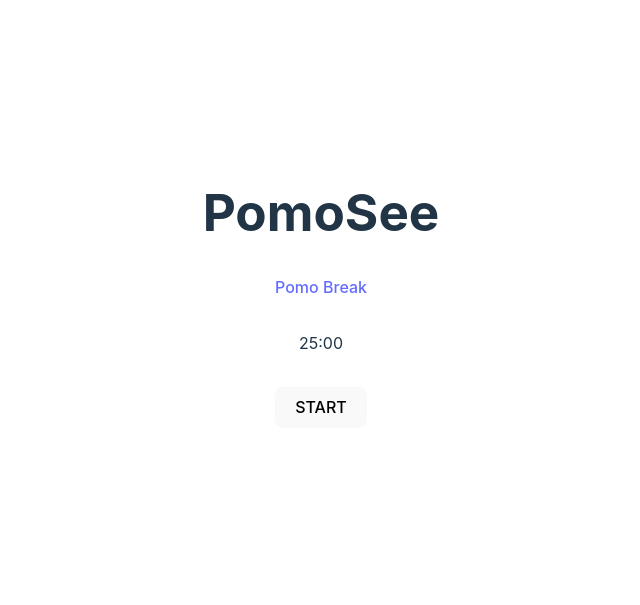
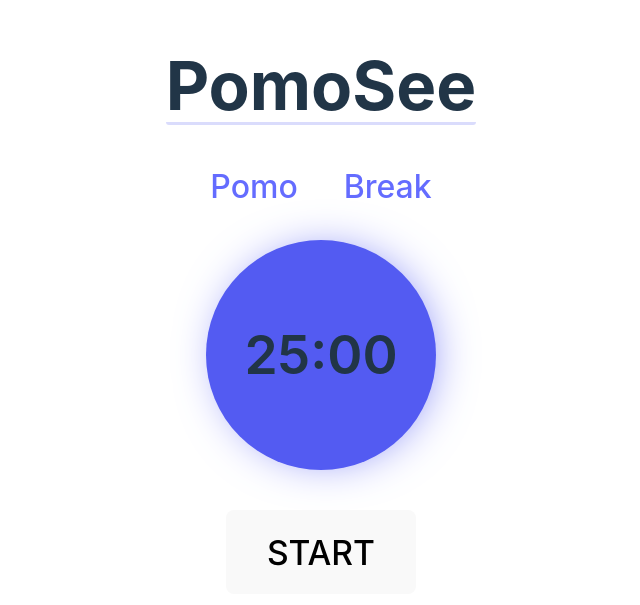
Before and after one commit to theusagiya/Pomodoro-timer, a React (Vite) app in the folder pomosee/: page / in a window 1280 px wide. Shown: the part 111-716 px from the top of the page, without its empty margins (319-959 px from the left). Built offline with nearby package versions, Linux system fonts and the light colour scheme.

Commit message:
css update

```diff
--- a/pomosee/src/App.css
+++ b/pomosee/src/App.css
@@ -1,41 +1,72 @@
 #root {
-  max-width: 1280px;
-  margin: 0 auto;
-  padding: 2rem;
+  /* max-width: 1280px; */
+  margin: 0 ;
+  padding: 0;
   text-align: center;
 }
 
-.logo {
-  height: 6em;
-  padding: 1.5em;
-  will-change: filter;
-}
-.logo:hover {
-  filter: drop-shadow(0 0 2em #646cffaa);
-}
-.logo.react:hover {
-  filter: drop-shadow(0 0 2em #61dafbaa);
+
+* {
+  box-sizing: border-box;
 }
 
-@keyframes logo-spin {
-  from {
-    transform: rotate(0deg);
-  }
-  to {
-    transform: rotate(360deg);
-  }
+#container {
+  display: flex;
+  flex-direction: column;
+  align-items: center;
+  flex-wrap: wrap;
+  min-height: 100vh;
+  justify-content: center;
+
 }
 
-@media (prefers-reduced-motion: no-preference) {
-  a:nth-of-type(2) .logo {
-    animation: logo-spin infinite 20s linear;
-  }
+
+
+
+/* main section */
+#countdown {
+  display: flex;
+  flex-direction: column;
+  align-items: center;
+  justify-content: space-between;
+
+  width: 530px;
+  height: 300px;
 }
 
-.card {
-  padding: 2em;
+.viewer {
+  height: 33px;
+  display: flex;
+  align-items: center;
+  justify-content: center;
+
 }
 
-.read-the-docs {
-  color: #888;
+.countdown-timer {
+  display: flex;
+  align-items: center;
+  justify-content: center;
+
+  border-radius: 50%;
+  width: 230px;
+  height: 230px;
+  background: #535bf2;
+  border: 30px solid transparent;
+
+  -webkit-box-shadow: 5px 0px 50px -17px #535bf2;
+  box-shadow: 5px 0px 50px -17px #535bf2;
+
+
+  font-size: 40pt;
+  font-weight: 600;
+
 }
+
+
+/* Footer section */
+
+#container-button {
+  margin-top: 5vh;
+  height: 80px;
+
+}
--- a/pomosee/src/App.tsx
+++ b/pomosee/src/App.tsx
@@ -1,26 +1,35 @@
 import { useState } from 'react'
 import './App.css'
-import { activateLasers, stop } from './timer'
+import { activateLasers } from './timer'
 
 function App() {
   const [count, setCount] = useState(0)
 
   return (
     <div className="App">
+      {/* Container div */}
+      <div id="container">
         <header>
           <h1>PomoSee</h1>
-        <div>
+        </header>
+
+        {/* main div */}
+        <div id="countdown">
+
+          <div className='viewer'>
             <a>Pomo </a>
             <a>Break</a>
           </div>
-      </header>
 
-      <div className="card"><div id = "timer">25:00</div></div>
+          <div className="countdown-timer">25:00</div>
+        </div>
 
-      <footer>
+        {/* botton section */}
+        <div id="container-button">
           <button  id = "pomo" onClick={activateLasers}>START</button>
           <button  id = "short" className = "show" onClick={activateLasers}>stop</button>
-      </footer>
+        </div>
+      </div>
 
     </div>
   )
--- a/pomosee/src/index.css
+++ b/pomosee/src/index.css
@@ -16,25 +16,39 @@
 }
 
 a {
+  font-size: 2em;
   font-weight: 500;
+  margin: 8px;
+  padding: 15px;
   color: #646cff;
   text-decoration: inherit;
-}
-a:hover {
-  color: #535bf2;
+
 }
 
+a:hover {
+  cursor: pointer;
+  outline: 3px solid rgba(83,91,242,0.21);
+  outline-offset: 0px;
+}
+
+
+
+
+/*
 body {
   margin: 0;
   display: flex;
   place-items: center;
-  min-width: 320px;
-  min-height: 100vh;
-}
+  /* min-width: 320px;
+  min-height: 100vh; */
 
 h1 {
-  font-size: 3.2em;
+  font-size: 4.2em;
   line-height: 1.1;
+
+  border-bottom: 3px solid rgba(83,91,242,0.21);
+  border-radius: 3px 3px 3px 3px;
+
 }
 
 .show {
@@ -45,7 +59,7 @@ button {
   border-radius: 8px;
   border: 1px solid transparent;
   padding: 0.6em 1.2em;
-  font-size: 1em;
+  font-size: 2.1em;
   font-weight: 500;
   font-family: inherit;
   background-color: #1a1a1a;
--- a/pomosee/src/timer.tsx
+++ b/pomosee/src/timer.tsx
@@ -23,7 +23,8 @@ function startTimer(duration: number, display: Element  ) {
 
 
 
-  }, 1000)
+  }, 1000);
+
 
 
 
```
Lines whose indentation alone changed are shown as unchanged.
